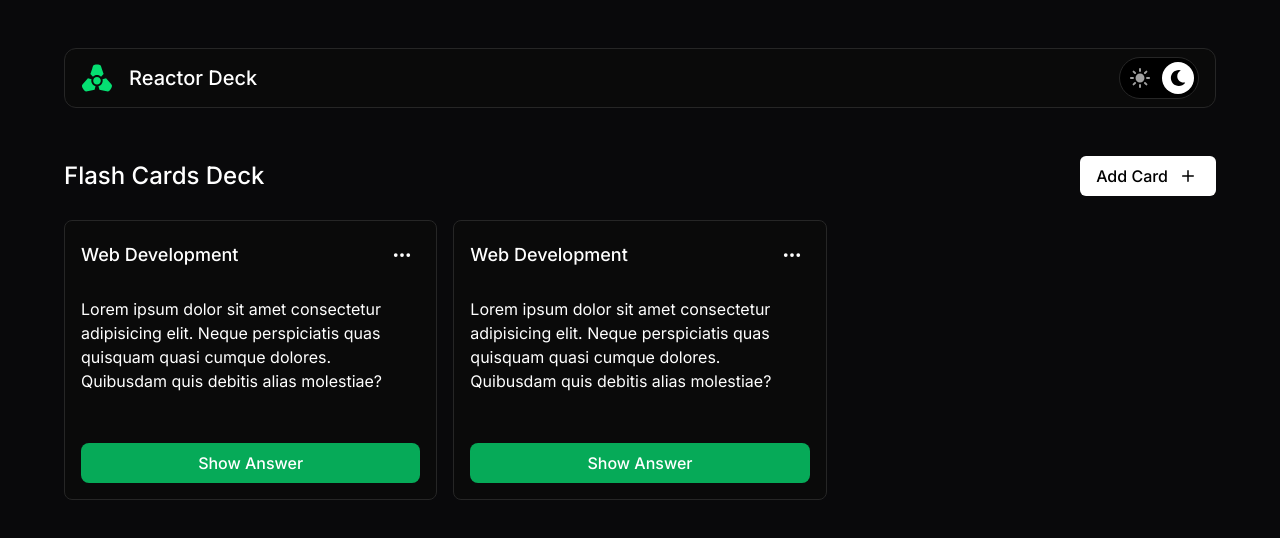
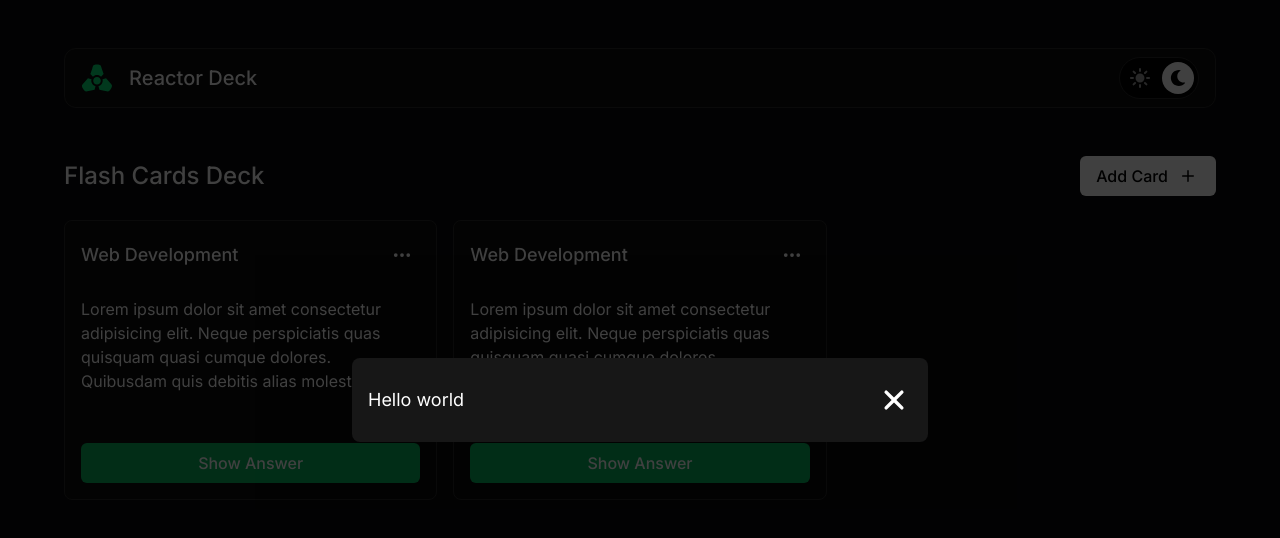
Before and after one commit to CodingDango/mern-flashcards, a React (Vite) app: page / in a window 1280 px wide. Both pictures are taken after a click on the button "Add Card". Shown: the top 538 px of the page. Built offline with nearby package versions, Linux system fonts and the light colour scheme.

Commit message:
pop up progress

```diff
--- a/src/App.jsx
+++ b/src/App.jsx
@@ -1,6 +1,7 @@
 import Header from './components/Header'
 import Main from './components/Main'
 import OptionsMenuManagerProvider from './context/OptionsMenuManagerProvider'
+import PopUpProvider from './context/PopUpProvider'
 
 function App() {
   return (
@@ -8,10 +9,11 @@ function App() {
       <div className='flex-1 flex justify-center px-my-sm py-my-lg'>
         <div className='w-full max-w-6xl'>
           <div className='flex flex-col gap-my-lg'>
-            <Header/>
-
             <OptionsMenuManagerProvider>
-              <Main/>
+              <PopUpProvider>
+                <Header/>
+                <Main/>
+              </PopUpProvider>
             </OptionsMenuManagerProvider>
           </div>
         </div>
--- a/src/components/Flashcard.jsx
+++ b/src/components/Flashcard.jsx
@@ -55,7 +55,7 @@
                   <OptionsMenu
                     id={optionsMenuId}
                     button={
-                      <button className='p-my-xs rounded-md hover:bg-neutral-800 cursor-pointer'>
+                      <button className='p-my-xs rounded-md hover:bg-neutral-800 cursor-pointer transition-colors duration-200'>
                         <BsThreeDots size={20}/>
                       </button>}
                     options={options}
@@ -64,14 +64,19 @@
               </div>
               <p>{question}</p>
               <div className='flex-1 flex items-end'>
-                <button className='w-full px-4 py-2 bg-my-primary/75 rounded-lg font-medium cursor-pointer' onClick={() => setIsFlipped(true)} >Show Answer</button>
+                <button
+                  className='w-full button button--primary font-medium'
+                  onClick={() => setIsFlipped(true)}
+                >Show Answer</button>
               </div>
             </div>
           </div>
 
           {/* === BACK FACE === */}
           <div className="h-full absolute inset-0 [backface-visibility:hidden] [transform:rotateY(180deg)]">
-            <div className='flex flex-col h-full gap-my-md p-my-sm rounded-lg border bg-neutral-975 border-neutral-800'>
+            <div
+              inert={isFlipped ? undefined : true}
+              className='flex flex-col h-full gap-my-md p-my-sm rounded-lg border bg-neutral-975 border-neutral-800'>
               {/* You might want a header on the back too */}
               <h2 className='text-lg font-medium flex justify-between items-center'>
                 <span>{topic}</span>
@@ -80,7 +85,10 @@
 
               <p>{answer}</p>
               <div className='flex-1 flex items-end'>
-                <button className='w-full px-4 py-2 bg-white text-black rounded-lg font-medium cursor-pointer' onClick={() => setIsFlipped(false)}>Hide Answer</button>
+                <button
+                  className='w-full button button--white font-medium'
+                  onClick={() => setIsFlipped(false)}
+                >Hide Answer</button>
               </div>
             </div>
           </div>
--- a/src/components/Header.jsx
+++ b/src/components/Header.jsx
@@ -19,7 +19,9 @@ const Header = () => {
           border-neutral-800 cursor-pointer
           bg-neutral-700 has-checked:bg-black
           transition-colors duration-200
-          focus-within:border-my-primary
+          has-[>input:focus-visible]:ring-2
+          has-[>input:focus-visible]:ring-my-primary
+          select-none
         '
       >
         <input
--- a/src/components/Main.jsx
+++ b/src/components/Main.jsx
@@ -1,37 +1,43 @@
 import { IoIosAdd } from "react-icons/io";
 import FlashcardList from "./FlashcardList";
+import { usePopUpContext } from "../context/PopUpContext";
 
 const Main = () => {
+  const popUpContext = usePopUpContext();
 
   const flashcards = [
     {
-      topic: 'Web Development',
-      question: 'Lorem ipsum dolor sit amet consectetur adipisicing elit. Neque perspiciatis quas quisquam quasi cumque dolores. Quibusdam quis debitis alias molestiae?',
-      answer: 'I dont know'
+      topic: "Web Development",
+      question:
+        "Lorem ipsum dolor sit amet consectetur adipisicing elit. Neque perspiciatis quas quisquam quasi cumque dolores. Quibusdam quis debitis alias molestiae?",
+      answer: "I dont know",
     },
     {
-      topic: 'Web Development',
-      question: 'Lorem ipsum dolor sit amet consectetur adipisicing elit. Neque perspiciatis quas quisquam quasi cumque dolores. Quibusdam quis debitis alias molestiae?',
-      answer: 'I dont know'
+      topic: "Web Development",
+      question:
+        "Lorem ipsum dolor sit amet consectetur adipisicing elit. Neque perspiciatis quas quisquam quasi cumque dolores. Quibusdam quis debitis alias molestiae?",
+      answer: "I dont know",
     },
   ];
 
   return (
     <div className="flex flex-col gap-my-md">
-
-      <div className='flex justify-between items-center'>
-        <h1 className='text-2xl font-medium'>Flash Cards Deck</h1>
-        <button className='cursor-pointer px-4 py-2 text-black bg-white rounded-md'>
-          <span className='flex gap-my-xs items-center font-medium'>
+      <div className="flex justify-between items-center">
+        <h1 className="text-2xl font-medium">Flash Cards Deck</h1>
+        <button
+          onClick={() => popUpContext.openPopUp("Hello world")}
+          className="button button--white"
+        >
+          <span className="flex gap-my-xs items-center font-medium">
             Add Card
-            <IoIosAdd size={24}/>
+            <IoIosAdd size={24} />
           </span>
         </button>
       </div>
 
-      <FlashcardList flashcards={flashcards}/>
+      <FlashcardList flashcards={flashcards} />
     </div>
   );
-}
+};
 
 export default Main;
--- /dev/null
+++ b/src/components/PopUpContainer.jsx
@@ -0,0 +1,56 @@
+import { useEffect, useRef } from "react";
+import { IoClose } from "react-icons/io5";
+
+export default function PopUpContainer({
+  headerText,
+  elements,
+  isOpen,
+  closePopUp
+}) {
+  const popUpRef = useRef(null);
+
+  useEffect(() => {
+    const handleClickOutside = (event) => {
+      if (popUpRef.current && !popUpRef.current.contains(event.target)) {
+        closePopUp();
+      }
+    };
+
+    const handleKeydown = (event) => {
+      if (event.key === 'Escape') {
+        closePopUp();
+      }
+    }
+
+    document.addEventListener('mousedown', handleClickOutside);
+    document.addEventListener('keydown', handleKeydown);
+
+    return () => {
+      document.removeEventListener('mousedown', handleClickOutside);
+      document.removeEventListener('keydown', handleClickOutside);
+    }
+
+  }, [closePopUp]);
+
+  if (isOpen) return (
+    <div
+      className="
+        fixed inset-0 bg-black/75 w-screen
+        h-screen z-100 flex justify-center
+        items-center p-4 "
+    >
+      <div ref={popUpRef} className="px-my-sm py-my-md rounded-lg bg-neutral-900 text-white max-w-xl max-h-[700px] overflow-y-auto w-full">
+        <div className="flex flex-col">
+          <div className="w-full flex justify-between items-center">
+            <h2 className="text-lg">{headerText}</h2>
+            <button className="cursor-pointer" onClick={closePopUp}>
+              <IoClose size={36}/>
+            </button>
+          </div>
+          {elements}
+        </div>
+      </div>
+
+    </div>
+  );
+}
--- /dev/null
+++ b/src/context/PopUpContext.jsx
@@ -0,0 +1,4 @@
+import { createContext, useContext } from "react";
+
+export const PopUpContext = createContext({});
+export const usePopUpContext = () => useContext(PopUpContext);
--- /dev/null
+++ b/src/context/PopUpProvider.jsx
@@ -0,0 +1,37 @@
+import { useState } from "react";
+import { PopUpContext } from "./PopUpContext";
+import PopUpContainer from "../components/PopUpContainer";
+
+const PopUpProvider = ({children}) => {
+  const [headerText, setHeaderText] = useState(null);
+  const [elements, setElements] = useState(null);
+  const [isOpen, setIsOpen] = useState(false);
+
+  const openPopUp = (headerText, elements) => {
+    setHeaderText(headerText);
+    setElements(elements);
+    setIsOpen(true);
+  }
+
+  const closePopUp = () => {
+    setHeaderText('');
+    setElements(null);
+    setIsOpen(false);
+  };
+
+  const providedValue = { openPopUp, closePopUp };
+
+  return (
+    <PopUpContext.Provider value={providedValue}>
+      <PopUpContainer
+        headerText={headerText}
+        elements={elements}
+        isOpen={isOpen}
+        closePopUp={closePopUp}
+      />
+        {children}
+    </PopUpContext.Provider>
+  );
+}
+
+export default PopUpProvider;
--- a/src/main.css
+++ b/src/main.css
@@ -17,3 +17,15 @@ body {
   color: white;
   font-family: 'Inter', sans-serif;
 }
+
+.button {
+  @apply cursor-pointer px-4 py-2 rounded-md hover:brightness-90;
+}
+
+.button--white {
+  @apply text-black bg-white;
+}
+
+.button--primary {
+  @apply text-white bg-my-primary/80;
+}
```
Also changed, not shown: src/components/OptionsMenu.jsx (+4 -10 lines), 1 other file (tests, documents, lock files or other folders).
